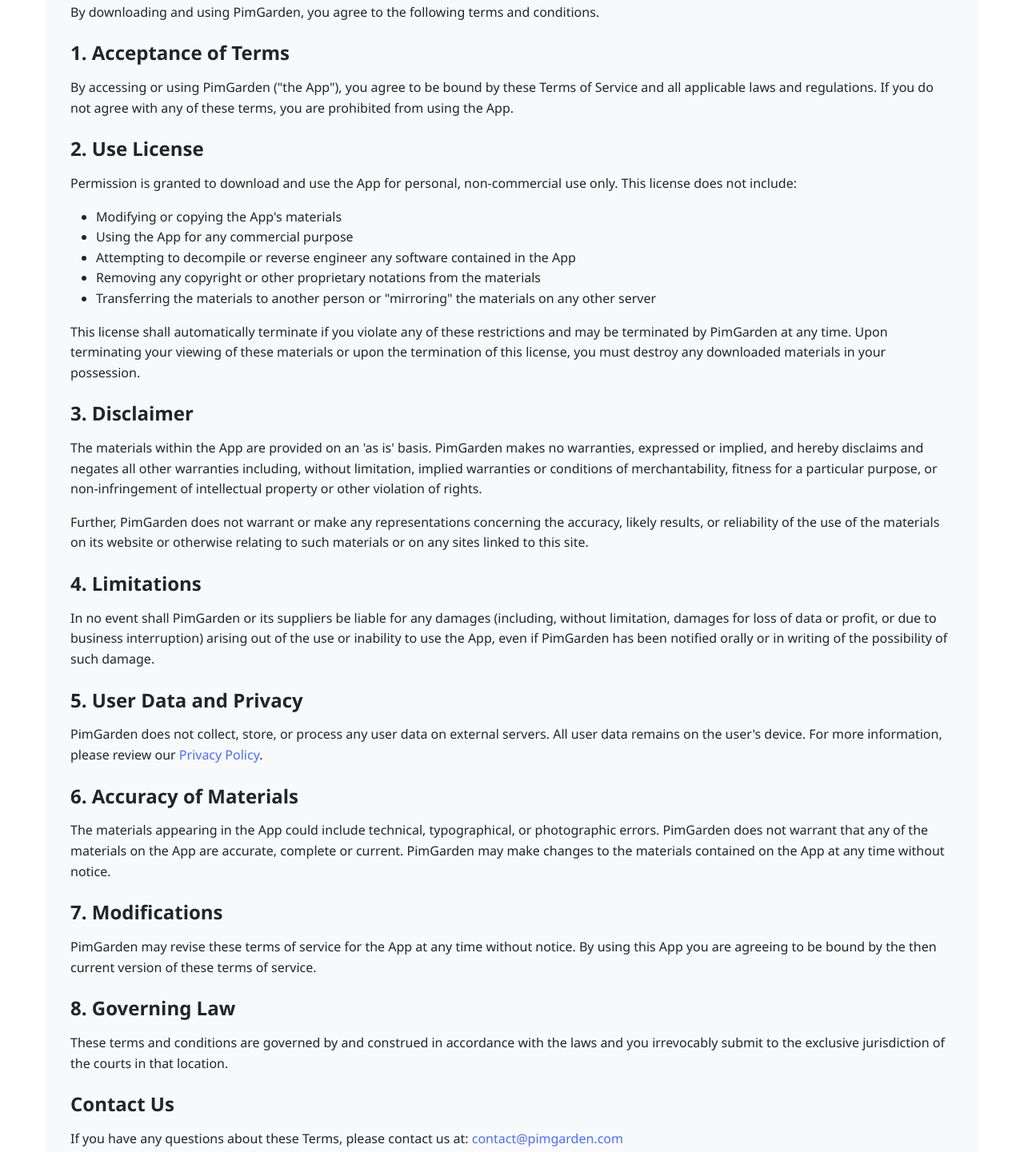
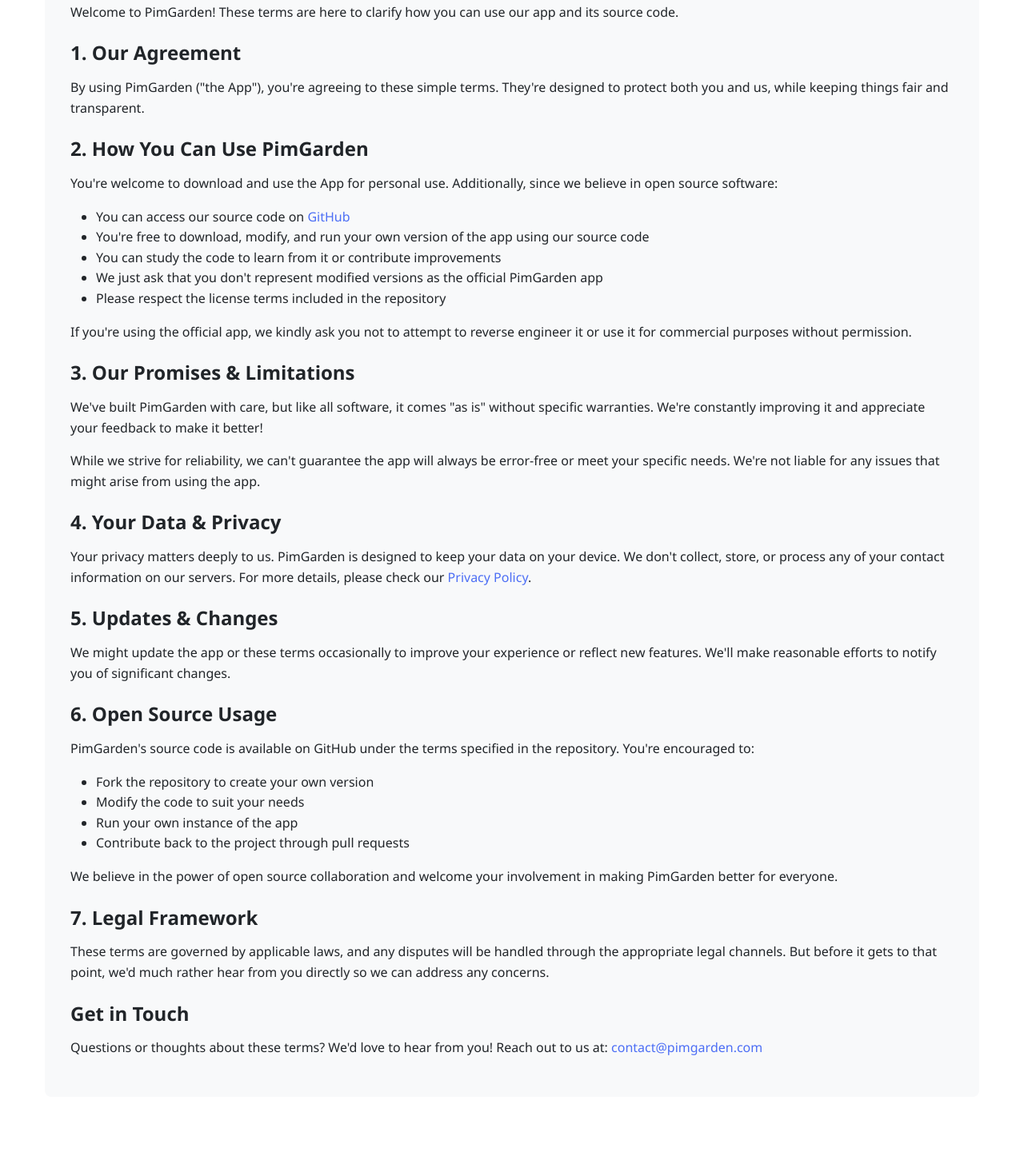
Before and after one commit to noahitall/PimGarden-web, a website: page terms.html in a window 1280 px wide. Shown: the part 295-1736 px from the top of the page at 80% size. Drawn offline with Linux system fonts and the light colour scheme.

Commit message:
Update Terms of Service to be more friendly and clarify open source usage

```diff
--- a/terms.html
+++ b/terms.html
@@ -37,79 +37,69 @@
         <h1>Terms of Service</h1>
         <div class="content-block">
           <p>
-            By downloading and using PimGarden, you agree to the following terms and conditions.
+            Welcome to PimGarden! These terms are here to clarify how you can use our app and its source code.
           </p>
 
-          <h2 class="mt-5">1. Acceptance of Terms</h2>
+          <h2 class="mt-5">1. Our Agreement</h2>
           <p>
-            By accessing or using PimGarden ("the App"), you agree to be bound by these Terms of Service and all applicable
-            laws and regulations. If you do not agree with any of these terms, you are prohibited from using the App.
+            By using PimGarden ("the App"), you're agreeing to these simple terms. They're designed to protect both you and us, while keeping things fair and transparent.
           </p>
 
-          <h2 class="mt-5">2. Use License</h2>
+          <h2 class="mt-5">2. How You Can Use PimGarden</h2>
           <p>
-            Permission is granted to download and use the App for personal, non-commercial use only. This license does not include:
+            You're welcome to download and use the App for personal use. Additionally, since we believe in open source software:
           </p>
           <ul>
-            <li>Modifying or copying the App's materials</li>
-            <li>Using the App for any commercial purpose</li>
-            <li>Attempting to decompile or reverse engineer any software contained in the App</li>
-            <li>Removing any copyright or other proprietary notations from the materials</li>
-            <li>Transferring the materials to another person or "mirroring" the materials on any other server</li>
+            <li>You can access our source code on <a href="https://github.com/noahitall/PimGarden">GitHub</a></li>
+            <li>You're free to download, modify, and run your own version of the app using our source code</li>
+            <li>You can study the code to learn from it or contribute improvements</li>
+            <li>We just ask that you don't represent modified versions as the official PimGarden app</li>
+            <li>Please respect the license terms included in the repository</li>
           </ul>
           <p>
-            This license shall automatically terminate if you violate any of these restrictions and may be terminated by PimGarden
-            at any time. Upon terminating your viewing of these materials or upon the termination of this license, you must destroy
-            any downloaded materials in your possession.
+            If you're using the official app, we kindly ask you not to attempt to reverse engineer it or use it for commercial purposes without permission.
           </p>
 
-          <h2 class="mt-5">3. Disclaimer</h2>
+          <h2 class="mt-5">3. Our Promises & Limitations</h2>
           <p>
-            The materials within the App are provided on an 'as is' basis. PimGarden makes no warranties, expressed or implied,
-            and hereby disclaims and negates all other warranties including, without limitation, implied warranties or conditions
-            of merchantability, fitness for a particular purpose, or non-infringement of intellectual property or other violation
-            of rights.
+            We've built PimGarden with care, but like all software, it comes "as is" without specific warranties. We're constantly improving it and appreciate your feedback to make it better!
           </p>
           <p>
-            Further, PimGarden does not warrant or make any representations concerning the accuracy, likely results, or reliability
-            of the use of the materials on its website or otherwise relating to such materials or on any sites linked to this site.
+            While we strive for reliability, we can't guarantee the app will always be error-free or meet your specific needs. We're not liable for any issues that might arise from using the app.
           </p>
 
-          <h2 class="mt-5">4. Limitations</h2>
+          <h2 class="mt-5">4. Your Data & Privacy</h2>
           <p>
-            In no event shall PimGarden or its suppliers be liable for any damages (including, without limitation, damages for
-            loss of data or profit, or due to business interruption) arising out of the use or inability to use the App, even if
-            PimGarden has been notified orally or in writing of the possibility of such damage.
+            Your privacy matters deeply to us. PimGarden is designed to keep your data on your device. We don't collect, store, or process any of your contact information on our servers. For more details, please check our <a href="/privacy.html">Privacy Policy</a>.
           </p>
 
-          <h2 class="mt-5">5. User Data and Privacy</h2>
+          <h2 class="mt-5">5. Updates & Changes</h2>
           <p>
-            PimGarden does not collect, store, or process any user data on external servers. All user data remains on the user's
-            device. For more information, please review our <a href="/privacy.html">Privacy Policy</a>.
+            We might update the app or these terms occasionally to improve your experience or reflect new features. We'll make reasonable efforts to notify you of significant changes.
           </p>
 
-          <h2 class="mt-5">6. Accuracy of Materials</h2>
+          <h2 class="mt-5">6. Open Source Usage</h2>
           <p>
-            The materials appearing in the App could include technical, typographical, or photographic errors. PimGarden does not
-            warrant that any of the materials on the App are accurate, complete or current. PimGarden may make changes to the materials
-            contained on the App at any time without notice.
+            PimGarden's source code is available on GitHub under the terms specified in the repository. You're encouraged to:
+          </p>
+          <ul>
+            <li>Fork the repository to create your own version</li>
+            <li>Modify the code to suit your needs</li>
+            <li>Run your own instance of the app</li>
+            <li>Contribute back to the project through pull requests</li>
+          </ul>
+          <p>
+            We believe in the power of open source collaboration and welcome your involvement in making PimGarden better for everyone.
           </p>
 
-          <h2 class="mt-5">7. Modifications</h2>
+          <h2 class="mt-5">7. Legal Framework</h2>
           <p>
-            PimGarden may revise these terms of service for the App at any time without notice. By using this App you are agreeing
-            to be bound by the then current version of these terms of service.
+            These terms are governed by applicable laws, and any disputes will be handled through the appropriate legal channels. But before it gets to that point, we'd much rather hear from you directly so we can address any concerns.
           </p>
 
-          <h2 class="mt-5">8. Governing Law</h2>
+          <h2 class="mt-5">Get in Touch</h2>
           <p>
-            These terms and conditions are governed by and construed in accordance with the laws and you irrevocably submit to
-            the exclusive jurisdiction of the courts in that location.
-          </p>
-
-          <h2 class="mt-5">Contact Us</h2>
-          <p>
-            If you have any questions about these Terms, please contact us at: <a href="mailto:contact@pimgarden.com">contact@pimgarden.com</a>
+            Questions or thoughts about these terms? We'd love to hear from you! Reach out to us at: <a href="mailto:contact@pimgarden.com">contact@pimgarden.com</a>
           </p>
         </div>
       </div>
```
